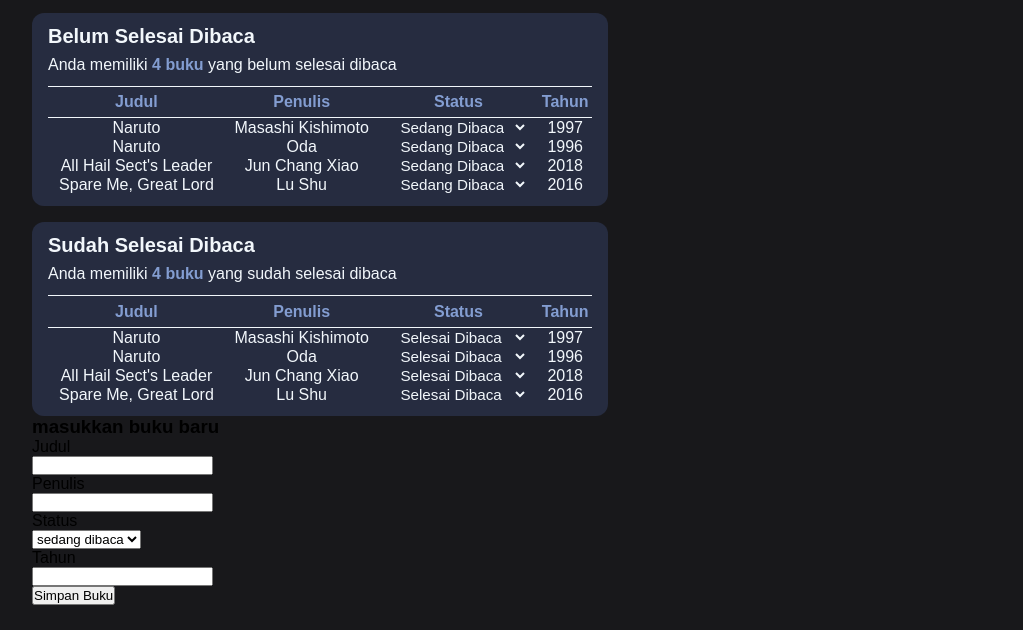
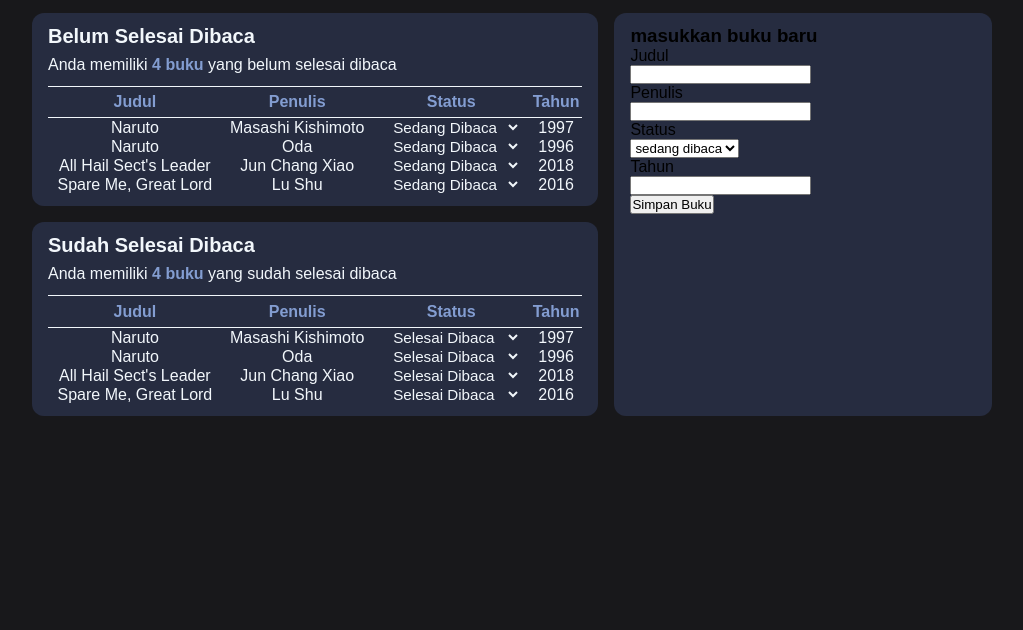
Before and after one commit to Abaljerind/bookshelf-apps, a plain HTML site: page index.html in a window 1280 px wide. Shown: the part 200-830 px from the top of the page, without its empty margins (128-1151 px from the left). After the commit the page ends 800 px from the top, so only its background shows below. Drawn offline with Linux system fonts and the light colour scheme; a web font is replaced by a local one.

Commit message:
fixing grid style in .main

```diff
--- a/css/styles.css
+++ b/css/styles.css
@@ -20,14 +20,6 @@ body {
   margin: 25px auto;
   max-width: 960px;
   width: 80%;
-
-  display: grid;
-  grid-template-areas:
-    "header header"
-    "unfinished input_section"
-    "finished input_section"
-    "footer footer";
-  grid-template-columns: 1.5fr 1fr;
 }
 
 /* header */
@@ -37,7 +29,6 @@ body {
   border: 3px solid rgba(0, 0, 0, 0.5);
   padding: 12px 16px;
 
-  grid-area: header;
   display: grid;
   justify-items: center;
   align-items: center;
@@ -115,6 +106,12 @@ body {
 
 /* main */
 main {
+  display: grid;
+  grid-template-areas:
+    "unfinished input_section"
+    "finished input_section";
+  grid-template-columns: 1.5fr 1fr;
+  column-gap: 1rem; /* Add gap for spacing between columns */
   margin-top: 1rem;
 }
 
@@ -183,3 +180,11 @@ main {
   color: var(--text-light);
   text-transform: capitalize;
 }
+
+/* input_section */
+.input_section {
+  grid-area: input_section;
+  background-color: var(--bg-color-dark);
+  border-radius: 12px;
+  padding: 12px 16px;
+}
```
